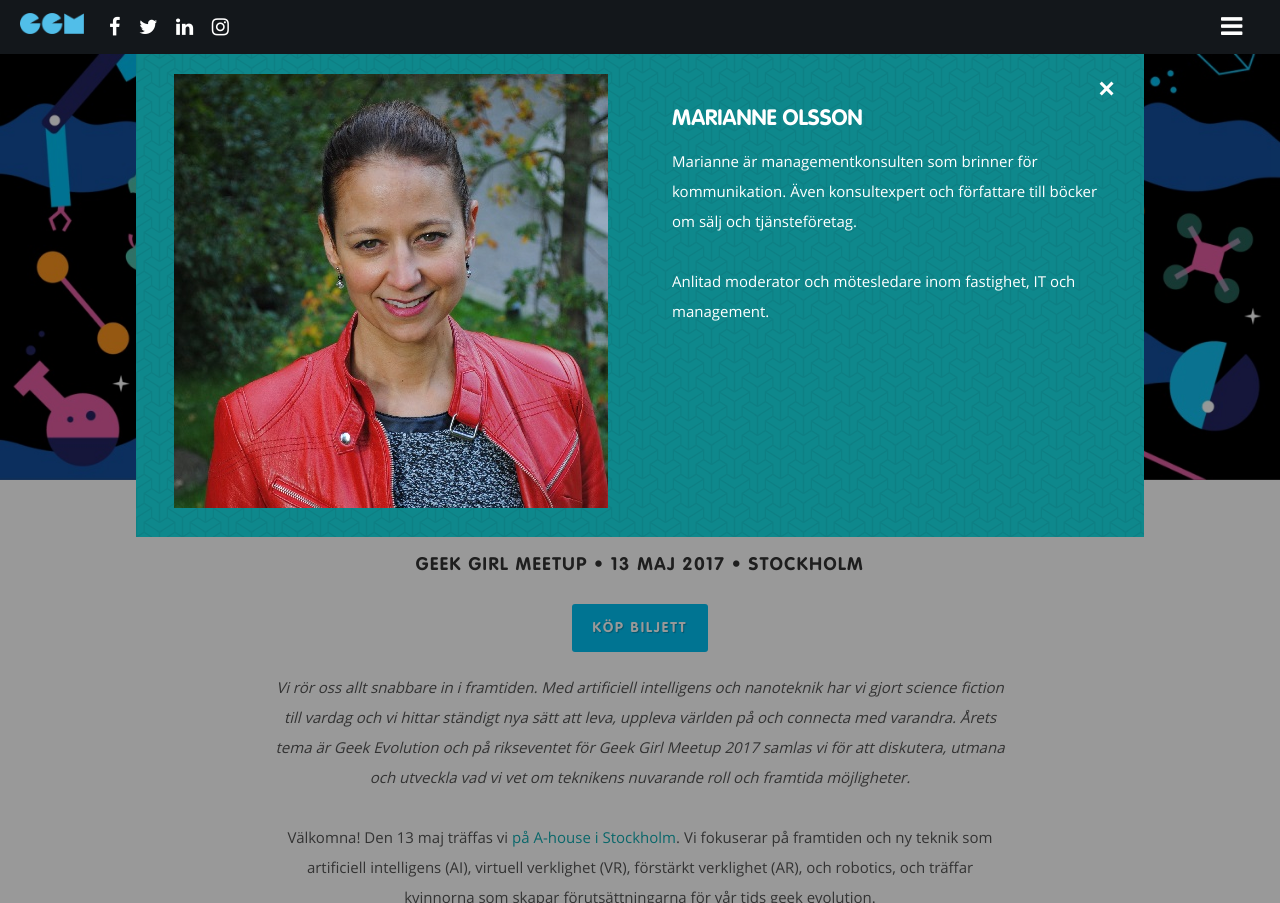
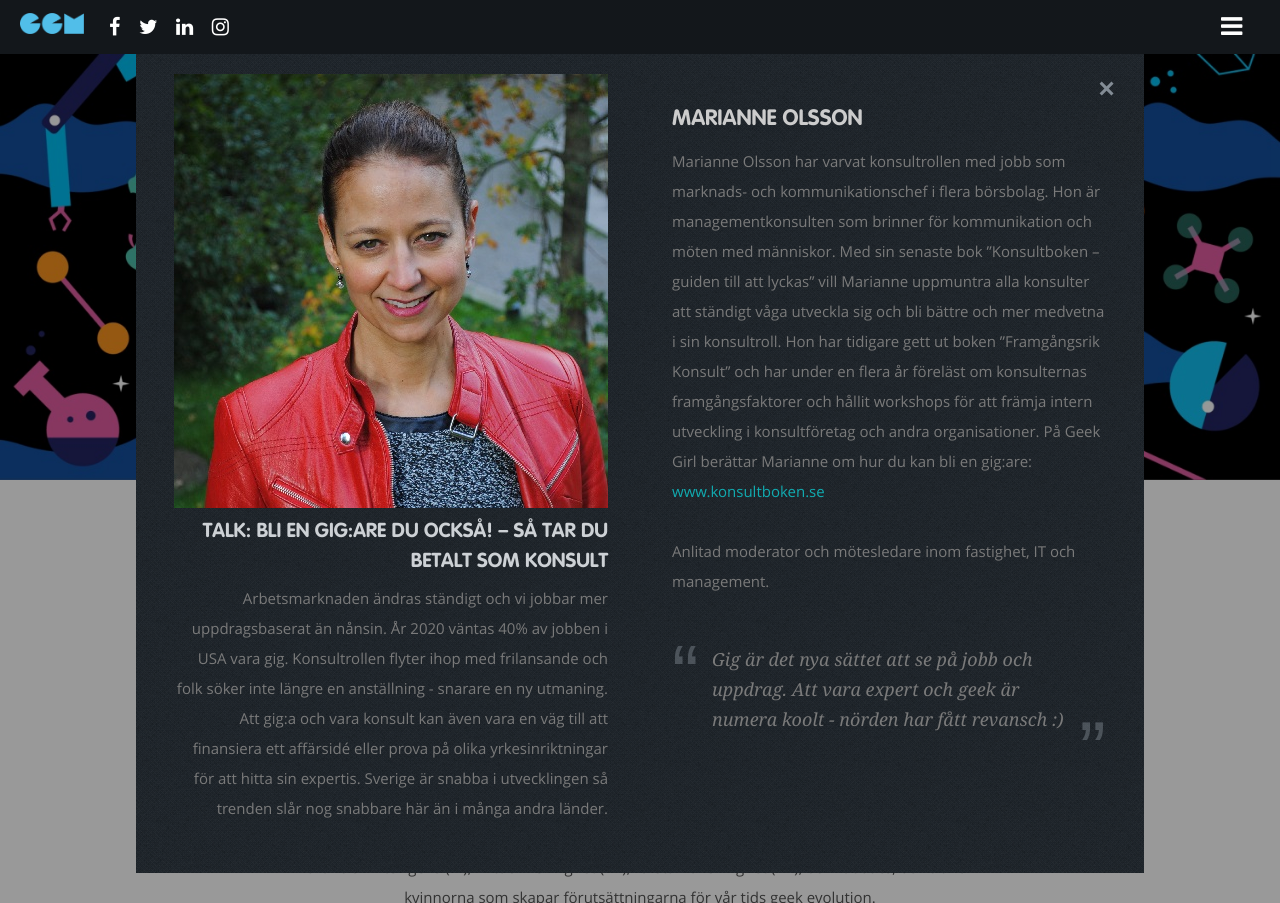
Before and after one commit to rebeckao/hemsida-GGM17, a PHP site: page /?action=1 in a window 1280 px wide, after a click on "MARIANNE OLSSON". Run offline with PHP 8.4, Linux system fonts and the light colour scheme; data that the repository does not hold is empty; some libraries are stand-ins or nearby versions.

Commit message:
Lade in Marianne Olssons programpunkt

```diff
--- a/countdown/deadlines.js
+++ b/countdown/deadlines.js
@@ -14,6 +14,7 @@ deadlines = [
 	]},
 	{dateTime: new Date("May 13, 2017 11:50:00").getTime(), items: [{itemName: "Genus i entreprenörskap", speaker: "Olivia Whitehouse", place: "Auditoriet"}]},
 	{dateTime: new Date("May 13, 2017 12:00:00").getTime(), items: [{itemName: "Lunch", place: "Verkstaden"}]},
+	{dateTime: new Date("May 13, 2017 12:40:00").getTime(), items: [{itemName: "Bli en gig:are du också!", speaker: "Marianne Olsson", place: "Auditoriet"}]},
 	{dateTime: new Date("May 13, 2017 13:00:00").getTime(), items: [
 			{itemName: "Framtiden för live-video", speaker: "Annelie Demred", place: "Verkstaden"},
 			{itemName: "Hack yourself – biohacking & mänsklig evolution", speaker: "Maria Kareliusson", place: "Auditoriet"},
--- a/css/programGrid_4.css
+++ b/css/programGrid_4.css
@@ -196,6 +196,9 @@
 .thirtyMin {
 	height: 150px;
 }
+.thirtyFiveMin {
+	height: 175px;
+}
 .sixtyMin {
 	height: 300px;
 }
--- a/includes/overlays.html
+++ b/includes/overlays.html
@@ -436,15 +436,22 @@
 </div>
 
 <div id="marianneolssonoverlay" class="overlay">
-	<div class="row feature responsive escheresque overlay-content">
+	<div class="row feature responsive darkgrayish overlay-content">
 		<div class="close" onclick="closeOverlay('marianneolssonoverlay')">&times;</div>
 		<div class="six columns left">
 			<img src="images/geeks/marianneolsson.jpg" alt="Marianne Olsson"/>
+			<h4>Talk: Bli en gig:are du också! – så tar du betalt som konsult</h4>
+			<p>Arbetsmarknaden ändras ständigt och vi jobbar mer uppdragsbaserat än nånsin. År 2020 väntas 40% av jobben i USA vara gig. Konsultrollen flyter ihop med frilansande och folk söker inte längre en anställning - snarare en ny utmaning. Att gig:a och vara konsult kan även vara en väg till att finansiera ett affärsidé eller prova på olika yrkesinriktningar för att hitta sin expertis. Sverige är snabba i utvecklingen så trenden slår nog snabbare här än i många andra länder.</p>
 		</div>
 		<div class="six columns right">
 			<h3>Marianne Olsson</h3>
-			<p>Marianne är managementkonsulten som brinner för kommunikation. Även konsultexpert och författare till böcker om sälj och tjänsteföretag.</p>
-			<p>Anlitad moderator och mötesledare inom fastighet, IT och management. </p>
+			<p>Marianne Olsson har varvat konsultrollen med jobb som marknads- och kommunikationschef i flera börsbolag. Hon är managementkonsulten som brinner för kommunikation och möten med människor. Med sin senaste bok ”Konsultboken – guiden till att lyckas” vill Marianne uppmuntra alla konsulter att ständigt våga utveckla sig och bli bättre och mer medvetna i sin konsultroll. Hon har tidigare gett ut boken ”Framgångsrik Konsult” och har under en flera år föreläst om konsulternas framgångsfaktorer och hållit workshops för att främja intern utveckling i konsultföretag och andra organisationer. På Geek Girl berättar Marianne om hur du kan bli en gig:are: <a href="http://konsultboken.se/" target="_blank">www.konsultboken.se</a></p>
+			<p>Anlitad moderator och mötesledare inom fastighet, IT och management.</p>
+			<aside class="pull-quote">
+				<blockquote>
+					<p>Gig är det nya sättet att se på jobb och uppdrag. Att vara expert och geek är numera koolt - nörden har fått revansch :)</p>
+				</blockquote>
+			</aside>
 		</div>
 	</div>
 </div>
--- a/includes/program.html
+++ b/includes/program.html
@@ -114,6 +114,18 @@
 			<div class="place">Verkstaden</div>
 		</div>
 		<h3>Lunch</h3>
+	</div>
+	<div class="programItem venue2">
+		<div class="timeplace">
+			<div class="time">12:40 - 12:55</div>
+			<div class="place">Auditoriet</div>
+		</div>
+		<div class="content">
+			<a href="#" onclick="openOverlay('marianneolssonoverlay', event)">
+				<h3>Bli en gig:are du också! – så tar du betalt som konsult</h3>
+				<h4>Marianne Olsson</h4>
+			</a>
+		</div>
 	</div>
 
 	<div class="programItem venue1">
@@ -470,9 +482,17 @@
 					<h4>Genus i entreprenörskap</h4>
 				</a>
 			</div>
-			<div class="programItem common fiftyfiveMin">
+			<div class="programItem common thirtyFiveMin">
 				<h3>Lunch</h3>
 			</div>
+			<div class="programItem venue2 fifteenMin">
+				<div class="time">12:40 - 12:55</div>
+				<a href="#" onclick="openOverlay('marianneolssonoverlay', event)">
+					<h3>Bli en gig:are du också! – så tar du betalt som konsult</h3>
+					<h4>Marianne Olsson</h4>
+				</a>
+			</div>
+			<div class="programItem common fiveMin"></div>
 		</div>
 
 		<div class="programVenue">
--- a/index.php
+++ b/index.php
@@ -270,7 +270,13 @@
 		<h4>Tre nycklar för att skapa sitt eget drömjobb genom sociala medier</h4>
     </div>
     <div class="three columns feature item">
-		<img src="images/8.jpg"/>
+		<a href="#" onclick="openOverlay('marianneolssonoverlay', event)">
+			<div class="item-wrap">
+				<img src="images/geeks/marianneolsson.jpg" alt="Marianne Olsson"/>
+			</div>
+			<h3>Marianne Olsson</h3>
+			<h4>Bli en gig:are du också! – så tar du betalt som konsult</h4>
+		</a>
     </div>
     <!--div class="six columns left">
       <h3>Hålla en programpunkt</h3>
```
